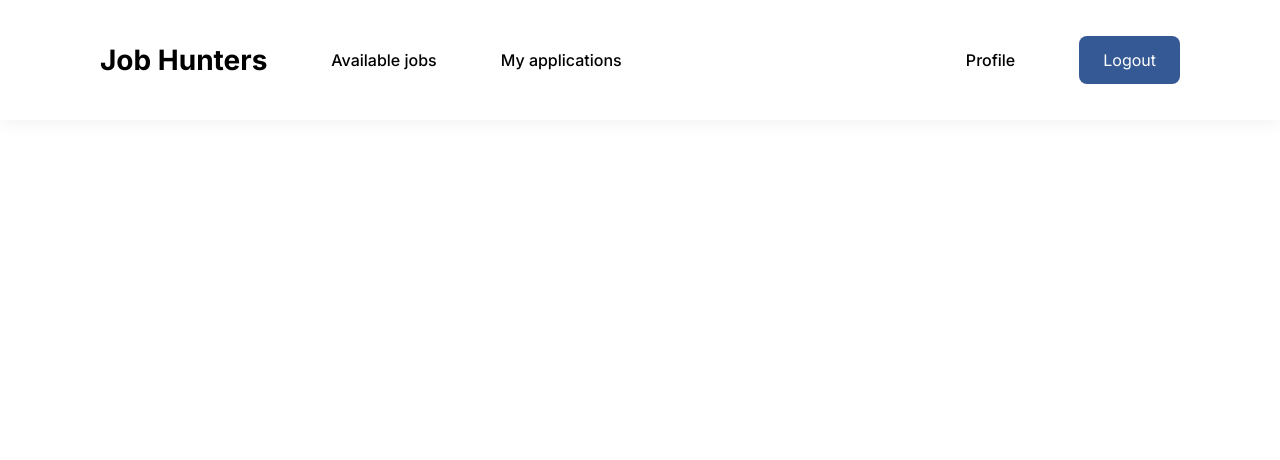
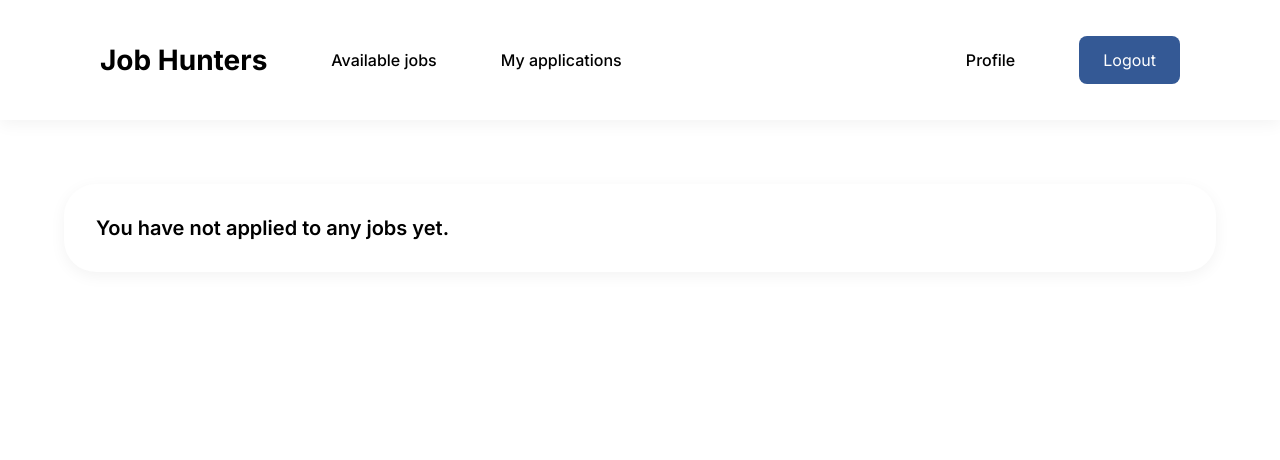
Before and after one commit to mikaeleli/jobhunters, a Django app: page /applications/ in a window 1280 px wide. Shown: the top 460 px of the page. Run offline with Django 4.2, Linux system fonts and the light colour scheme; the visitor is signed in with stand-in values (Sample User, id 1); parts of the project's set-up code (start-up, migrations or seed data) failed here and were passed over; some libraries are stand-ins or nearby versions.

Commit message:
fix application validation and add empty handling for applications list (#24)
Co-authored-by: Mikael Elí Stefánsson <mikael.stefansson@controlant.com>

```diff
--- a/job_hunters/static/applications.css
+++ b/job_hunters/static/applications.css
@@ -14,6 +14,11 @@
     flex-direction: column;
     gap: 32px;
     padding: 32px;
+}
+
+.application__item__empty {
+    font-weight: 600;
+    font-size: 20px;
 }
 
 .application__item__titles__container {
--- a/job_hunters/templates/applications.html
+++ b/job_hunters/templates/applications.html
@@ -45,6 +45,10 @@
                 </a>
             </div>
         </div>
+        {% empty %}
+        <div class="card application__item">
+            <p class="application__item__empty">You have not applied to any jobs yet.</p>
+        </div>
         {% endfor %}
     </div>
 </div>
--- a/job_hunters/templates/job_application/contact_information.html
+++ b/job_hunters/templates/job_application/contact_information.html
@@ -8,11 +8,7 @@
 
         <h2 class="application__form__title">{{ title }}</h2>
 
-        {% if form.full_name.value %}
-            {% include "_input.html" with name="contact_information-full_name" label="Full name" value=form.full_name.value errors=form.full_name.errors %}
-        {% else %}
-            {% include "_input.html" with name="contact_information-full_name" label="Full name" value=user.userprofile.full_name errors=form.full_name.errors %}
-        {% endif %}
+        {% include "_input.html" with name="contact_information-full_name" label="Full name" value=form.full_name.value errors=form.full_name.errors %}
 
         {% include "_input.html" with name="contact_information-street_name" label="Street name" value=form.street_name.value errors=form.street_name.errors %}
 
--- a/job_hunters/views.py
+++ b/job_hunters/views.py
@@ -190,13 +190,23 @@ def jobs_view(request):
             return render(
                 request,
                 "jobs.html",
-                {"jobs": jobs, "form": form, "user_is_company": user_is_company, "user_is_jobseeker": user_is_jobseeker},
+                {
+                    "jobs": jobs,
+                    "form": form,
+                    "user_is_company": user_is_company,
+                    "user_is_jobseeker": user_is_jobseeker,
+                },
             )
 
         return render(
             request,
             "jobs.html",
-            {"jobs": jobs, "form": form, "user_is_company": user_is_company, "user_is_jobseeker": user_is_jobseeker},
+            {
+                "jobs": jobs,
+                "form": form,
+                "user_is_company": user_is_company,
+                "user_is_jobseeker": user_is_jobseeker,
+            },
         )
 
     form = JobsFilter(categories=categories, companies=companies)
@@ -205,7 +215,12 @@ def jobs_view(request):
     return render(
         request,
         "jobs.html",
-        {"jobs": jobs, "form": form, "user_is_company": user_is_company, "user_is_jobseeker": user_is_jobseeker},
+        {
+            "jobs": jobs,
+            "form": form,
+            "user_is_company": user_is_company,
+            "user_is_jobseeker": user_is_jobseeker,
+        },
     )
 
 
@@ -241,6 +256,16 @@ class ApplicationWizardView(SessionWizardView):
         form = APPLICATION_FORMS[int(step)][2]
 
         return form.prefix
+
+    def get_form_initial(self, step):
+        form_name = APPLICATION_FORMS[int(step)][0]
+
+        if form_name == "contact_information":
+            return {
+                "full_name": self.request.user.userprofile.full_name,
+            }
+
+        return super().get_form_initial(step)
 
     def get_context_data(self, form, **kwargs):
         context = super().get_context_data(form=form, **kwargs)
@@ -356,7 +381,7 @@ class ApplicationWizardView(SessionWizardView):
                 # the form after a successful submission
                 self.storage.set_step_data(self.steps.current, {})
 
-                return self.render(self.get_form(self.steps.current, data={}))
+                return self.render(self.get_form(self.steps.current))
 
             # if the form is not valid, render the form again with the errors
             return super().post(*args, **kwargs)
@@ -390,7 +415,7 @@ class ApplicationWizardView(SessionWizardView):
                 # the form after a successful submission
                 self.storage.set_step_data(self.steps.current, {})
 
-                return self.render(self.get_form(self.steps.current, data={}))
+                return self.render(self.get_form(self.steps.current))
 
             # if the form is not valid, render the form again with the errors
             return super().post(*args, **kwargs)
@@ -460,7 +485,9 @@ def job_view(request, job_id):
 
     application = None
     if request.user.is_authenticated and not user_is_company:
-        matching_applications = Application.objects.filter(applicant=request.user, job=job)
+        matching_applications = Application.objects.filter(
+            applicant=request.user, job=job
+        )
         if matching_applications.count() > 0:
             application = matching_applications.first()
 
```
